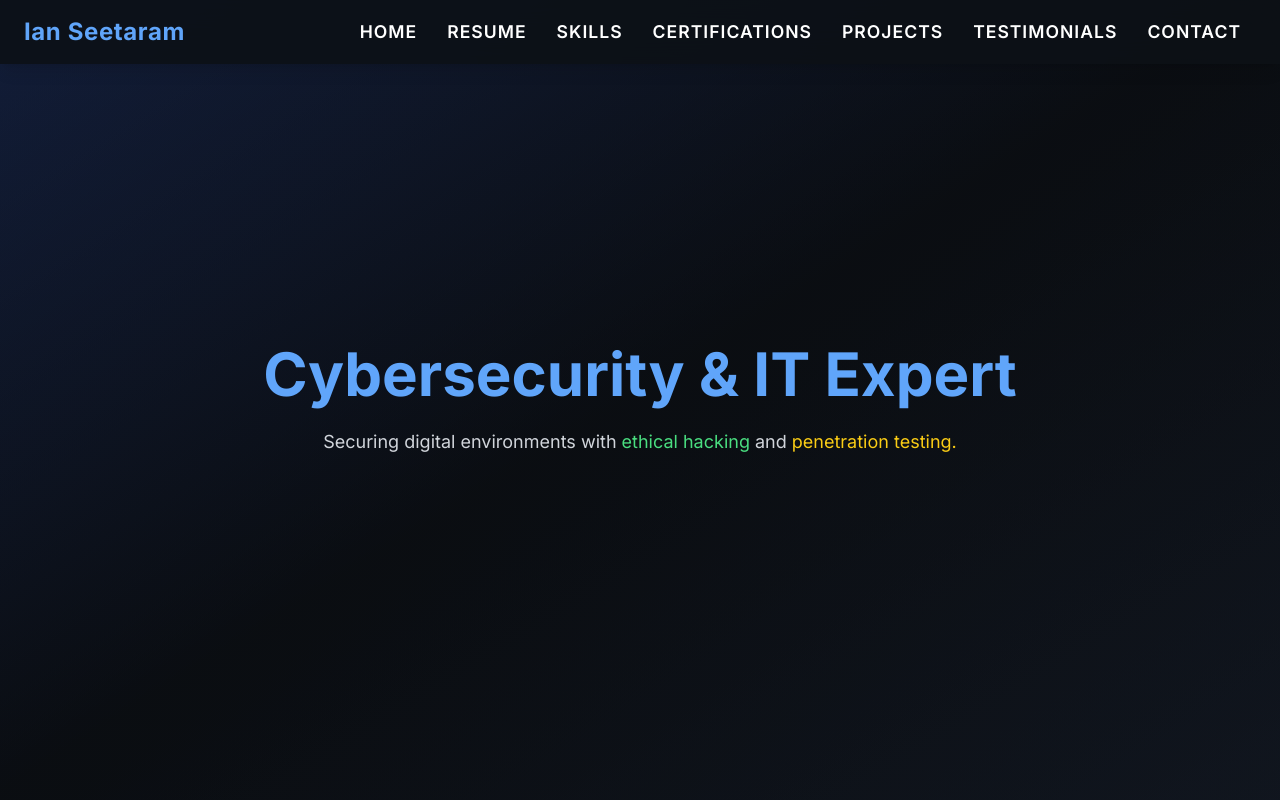
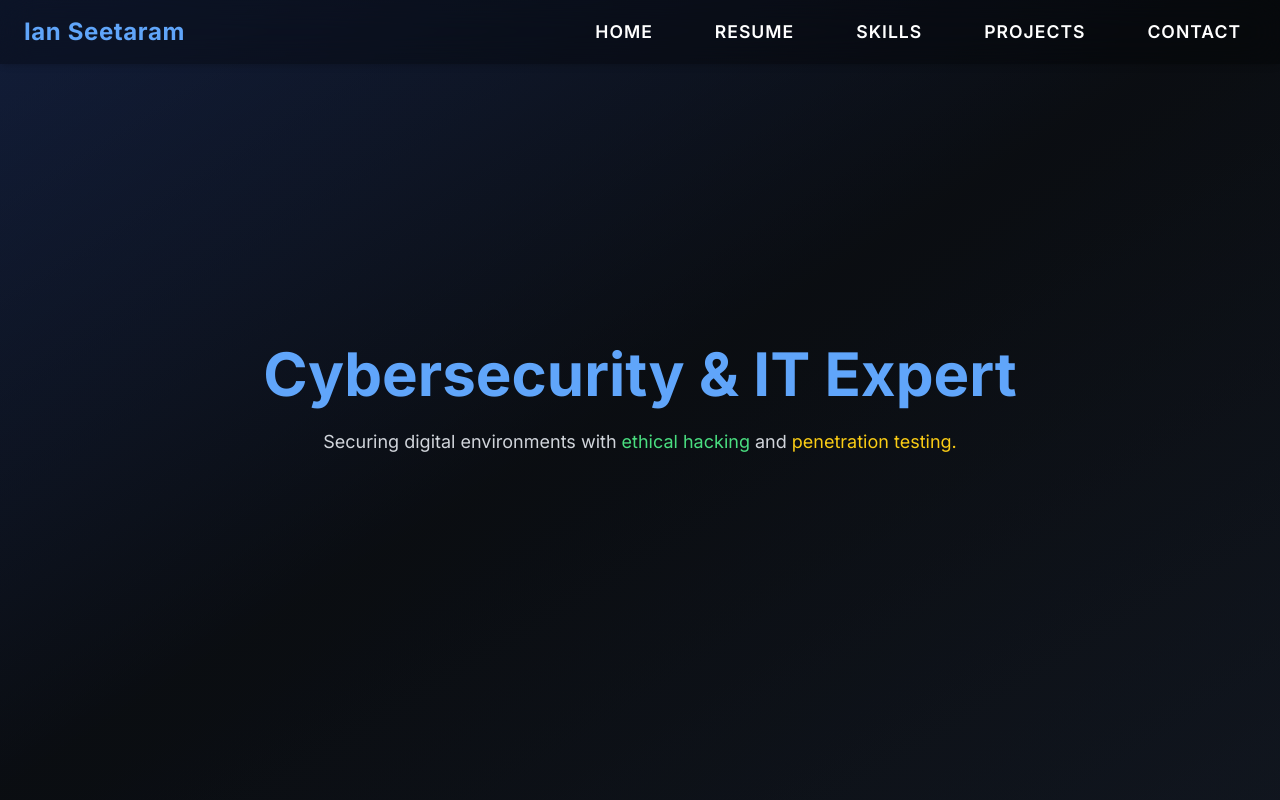
Before and after one commit to EyeonSee/EyeonCyberp, a React (Vite) app: page / in a window 1280 px wide. Shown: the top 800 px of the page. Built offline with nearby package versions, Linux system fonts and the light colour scheme.

Commit message:
Update Navbar.jsx

```diff
--- a/src/components/Navbar.jsx
+++ b/src/components/Navbar.jsx
@@ -1,48 +1,28 @@
-import { useState } from "react";
+import { Link } from "react-scroll";
 
 const Navbar = () => {
-  const [isOpen, setIsOpen] = useState(false);
-
   return (
-    <nav className="fixed top-0 left-0 w-full bg-[#0D1117] bg-opacity-90 backdrop-blur-lg shadow-lg text-white py-4 z-50">
+    <nav className="fixed top-0 left-0 w-full bg-black/30 backdrop-blur-lg shadow-md text-white py-4 z-50">
       <div className="container mx-auto flex justify-between items-center px-6">
         {/* 🌟 Logo */}
         <h1 className="text-2xl font-bold text-blue-400 tracking-wide">Ian Seetaram</h1>
 
-        {/* 🌟 Mobile Menu Button */}
-        <button
-          onClick={() => setIsOpen(!isOpen)}
-          className="md:hidden text-3xl focus:outline-none transition-transform transform active:scale-90"
-        >
-          {isOpen ? "✖" : "☰"}
-        </button>
-
-        {/* 🌟 Navbar Links */}
-        <ul
-          className={`absolute md:relative top-16 md:top-0 left-0 w-full md:w-auto bg-[#0D1117] md:bg-transparent text-center md:text-left p-6 md:p-0 transition-all duration-300 ${
-            isOpen ? "block" : "hidden md:flex"
-          }`}
-        >
-          <li className="py-2 md:py-0">
-            <a href="#home" className="nav-link" onClick={() => setIsOpen(false)}>Home</a>
+        {/* 🌟 Horizontal Navbar Links */}
+        <ul className="flex space-x-8">
+          <li>
+            <Link to="home" smooth={true} duration={500} className="nav-link">Home</Link>
           </li>
-          <li className="py-2 md:py-0">
-            <a href="#resume" className="nav-link" onClick={() => setIsOpen(false)}>Resume</a>
+          <li>
+            <Link to="resume" smooth={true} duration={500} className="nav-link">Resume</Link>
           </li>
-          <li className="py-2 md:py-0">
-            <a href="#skills" className="nav-link" onClick={() => setIsOpen(false)}>Skills</a>
+          <li>
+            <Link to="skills" smooth={true} duration={500} className="nav-link">Skills</Link>
           </li>
-          <li className="py-2 md:py-0">
-            <a href="#certifications" className="nav-link" onClick={() => setIsOpen(false)}>Certifications</a>
+          <li>
+            <Link to="projects" smooth={true} duration={500} className="nav-link">Projects</Link>
           </li>
-          <li className="py-2 md:py-0">
-            <a href="#projects" className="nav-link" onClick={() => setIsOpen(false)}>Projects</a>
-          </li>
-          <li className="py-2 md:py-0">
-            <a href="#testimonials" className="nav-link" onClick={() => setIsOpen(false)}>Testimonials</a>
-          </li>
-          <li className="py-2 md:py-0">
-            <a href="#contact" className="nav-link" onClick={() => setIsOpen(false)}>Contact</a>
+          <li>
+            <Link to="contact" smooth={true} duration={500} className="nav-link">Contact</Link>
           </li>
         </ul>
       </div>
```
